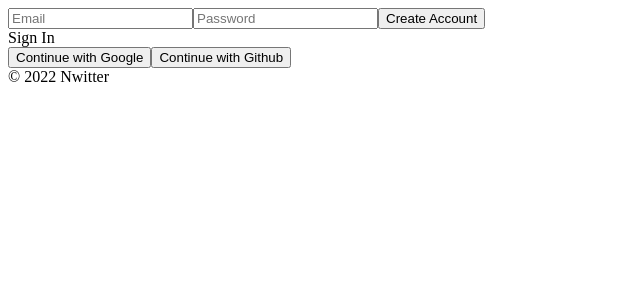
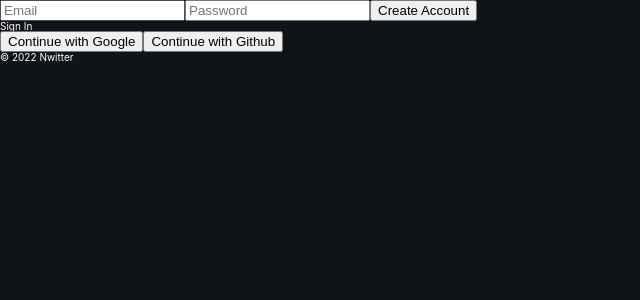
Before and after one commit to wisheee/nwitter, a React (Create React App) app: page / in a window 1280 px wide. Shown: the top 300 px of the page, without its empty margins (0-640 px from the left). Built offline with nearby package versions, Linux system fonts and the light colour scheme; no server answers.

Commit message:
feat: 전역 스타일 추가

```diff
--- /dev/null
+++ b/src/components/GlobalStyles.js
@@ -0,0 +1,16 @@
+import { createGlobalStyle } from "styled-components";
+import reset from "styled-reset";
+
+const GlobalStyles = createGlobalStyle`
+  ${reset};
+  html {
+    font-size: 62.5%;
+  }
+  body {
+    font-family: -apple-system, BlinkMacSystemFont, 'Segoe UI', Roboto, Oxygen, Ubuntu, Cantarell, 'Open Sans', 'Helvetica Neue', sans-serif;
+    background-color: rgb(15, 20, 25);
+    color: #fff;
+  }
+`;
+
+export default GlobalStyles;
--- a/src/index.js
+++ b/src/index.js
@@ -1,10 +1,12 @@
 import React from 'react';
 import ReactDOM from 'react-dom';
 import App from 'components/App';
+import GlobalStyles from 'components/GlobalStyles';
 
 ReactDOM.render(
   <React.StrictMode>
     <App />
+    <GlobalStyles />
   </React.StrictMode>,
   document.getElementById('root')
 );
```
